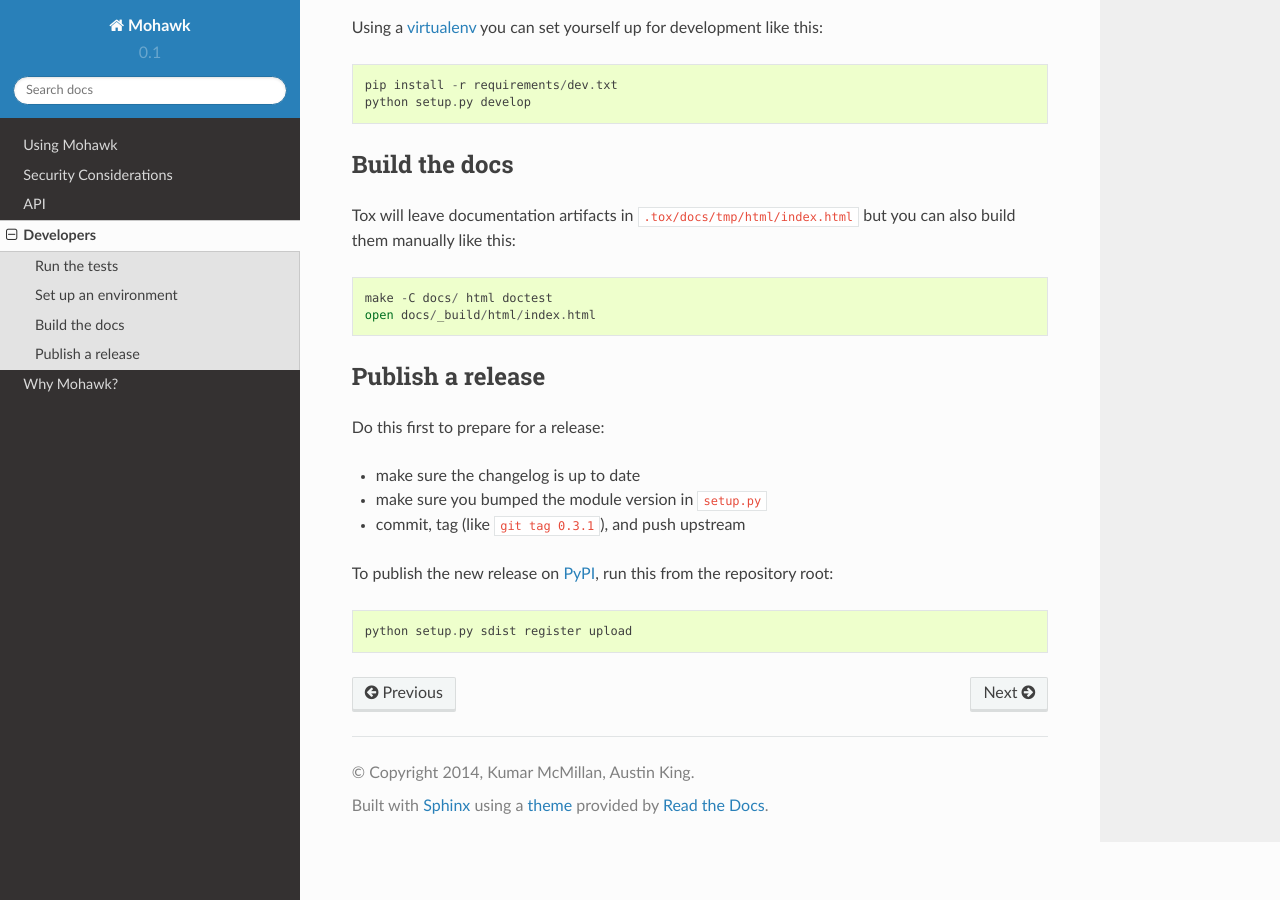
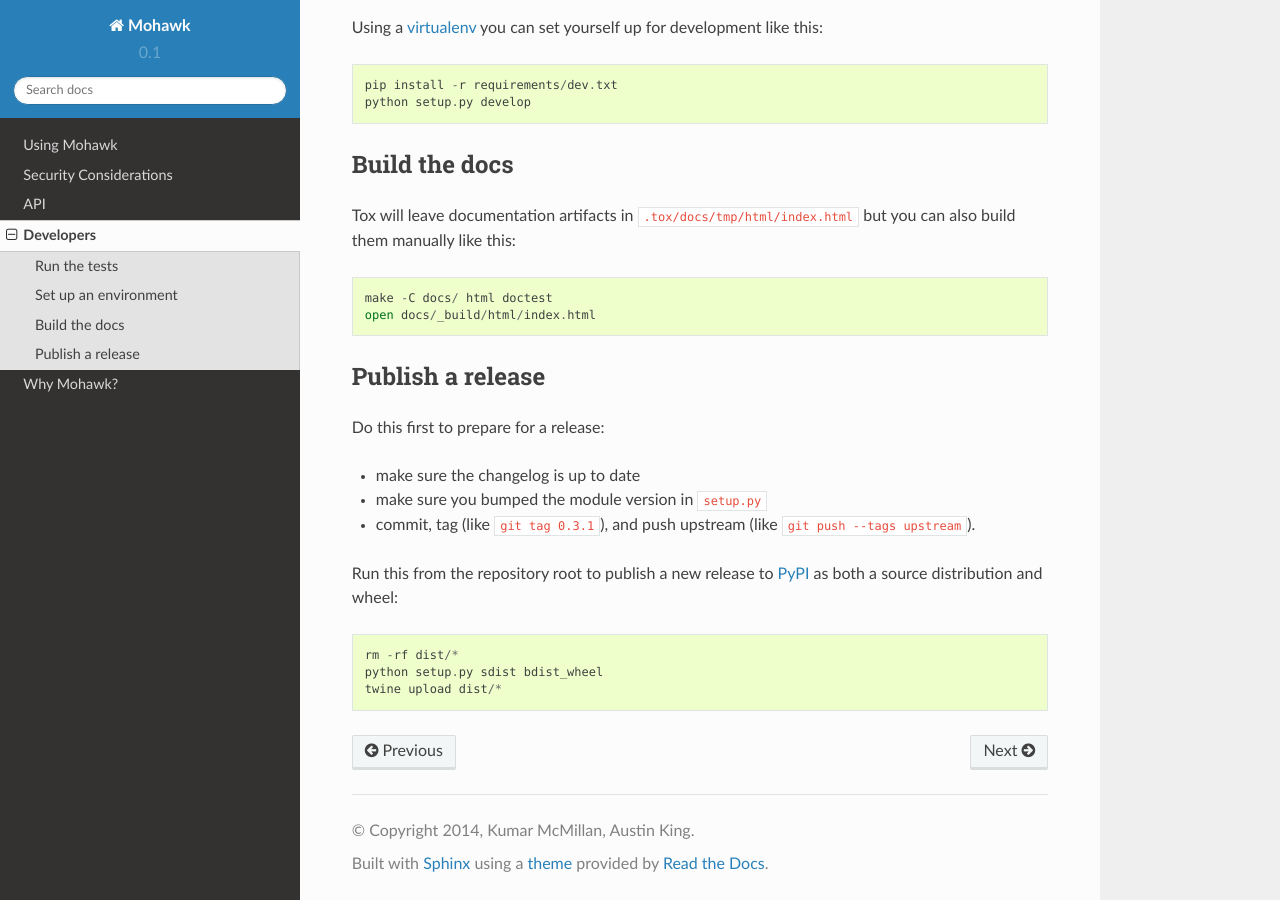
Before and after one commit to kumar303/mohawk, a Sphinx documentation site: the page built from docs/developers.rst, in a window 1280 px wide and 900 px high, scrolled down 648 px. Built offline with Sphinx 7.4.7 and the Read the Docs theme 2.0.0, drawn with Linux system fonts in a browser that asks for light colours.

Commit message:
Document how to release python wheels

```diff
--- a/docs/developers.rst
+++ b/docs/developers.rst
@@ -44,10 +44,14 @@ Do this first to prepare for a release:
 - make sure the changelog is up to date
 - make sure you bumped the module version in ``setup.py``
 - commit, tag (like ``git tag 0.3.1``), and push upstream
+  (like ``git push --tags upstream``).
 
-To publish the new release on `PyPI`_, run this from the repository root::
+Run this from the repository root to publish a new release to `PyPI`_
+as both a source distribution and wheel::
 
-    python setup.py sdist register upload
+    rm -rf dist/*
+    python setup.py sdist bdist_wheel
+    twine upload dist/*
 
 
 .. _virtualenv: https://pypi.python.org/pypi/virtualenv
--- a/docs/index.rst
+++ b/docs/index.rst
@@ -113,6 +113,7 @@ Changelog
     This follows the `Hawk HTTP authorization scheme`_ implementation
     more closely.
     See `issue 15 <https://github.com/kumar303/mohawk/issues/15>`_.
+  - Published as a Python wheel
 
 - **0.3.2.1** (2016-02-25)
 
```
Also changed, not shown: 1 other file.
